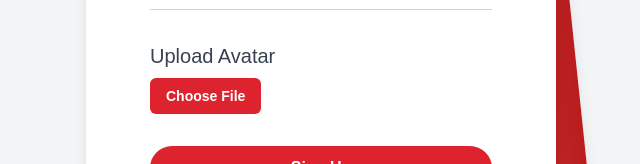
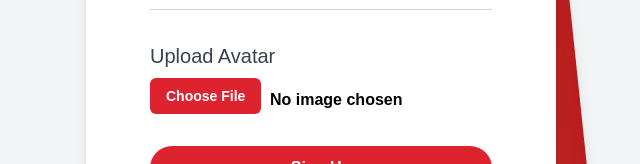
Before and after one commit to NafizUddin/ApolloB3A5-TurboShine-Client-Side, a React (Vite) app: page /register in a window 1280 px wide. Shown: the part 577-741 px from the top of the page, without its empty margins (319-959 px from the left). Built offline with nearby package versions, Linux system fonts and the light colour scheme; no server answers; a web font is replaced by a local one.

Commit message:
fixed file input text

```diff
--- a/src/pages/registerPage/RegisterPage.tsx
+++ b/src/pages/registerPage/RegisterPage.tsx
@@ -26,6 +26,14 @@ const RegisterPage = () => {
   const dispatch = useAppDispatch();
 
   const [loading, setLoading] = useState(false);
+  const [fileName, setFileName] = useState<string | null>(null);
+
+  const handleFileChange = (e: React.ChangeEvent<HTMLInputElement>) => {
+    const file = e.target.files?.[0];
+    if (file) {
+      setFileName(file.name);
+    }
+  };
 
   const handleSignUp: SubmitHandler<FieldValues> = async (formData) => {
     setLoading(true);
@@ -195,6 +203,7 @@ const RegisterPage = () => {
                       Upload Avatar
                     </label>
 
+                    <div className="flex items-center">
                       <input
                         id="example1"
                         type="file"
@@ -205,8 +214,13 @@ const RegisterPage = () => {
                             message: "User Photo is required",
                           },
                         })}
-                      className="mt-2 block text-sm file:mr-4 file:rounded-md file:border-0 file:bg-primary file:py-2 file:px-4 file:text-sm file:font-semibold file:text-white hover:file:border hover:file:border-red-500 hover:file:bg-[white] hover:file:text-primary disabled:pointer-events-none disabled:opacity-60"
+                        onChange={handleFileChange}
+                        className="mt-2 w-[120px] text-sm file:rounded-md file:border-0 file:bg-primary file:py-2 file:px-4 file:text-sm file:font-semibold file:text-white hover:file:border hover:file:border-red-500 hover:file:bg-[white] hover:file:text-primary disabled:pointer-events-none disabled:opacity-60"
                       />
+                      <span className="mt-4 text-black font-semibold">
+                        {fileName ? fileName : "No image chosen"}
+                      </span>
+                    </div>
                   </div>
                   <p className="text-sm text-red-600 font-medium ml-28 md:ml-44 mt-2">
                     {errors?.image?.message as ReactNode}
```
Lines whose indentation alone changed are shown as unchanged.
